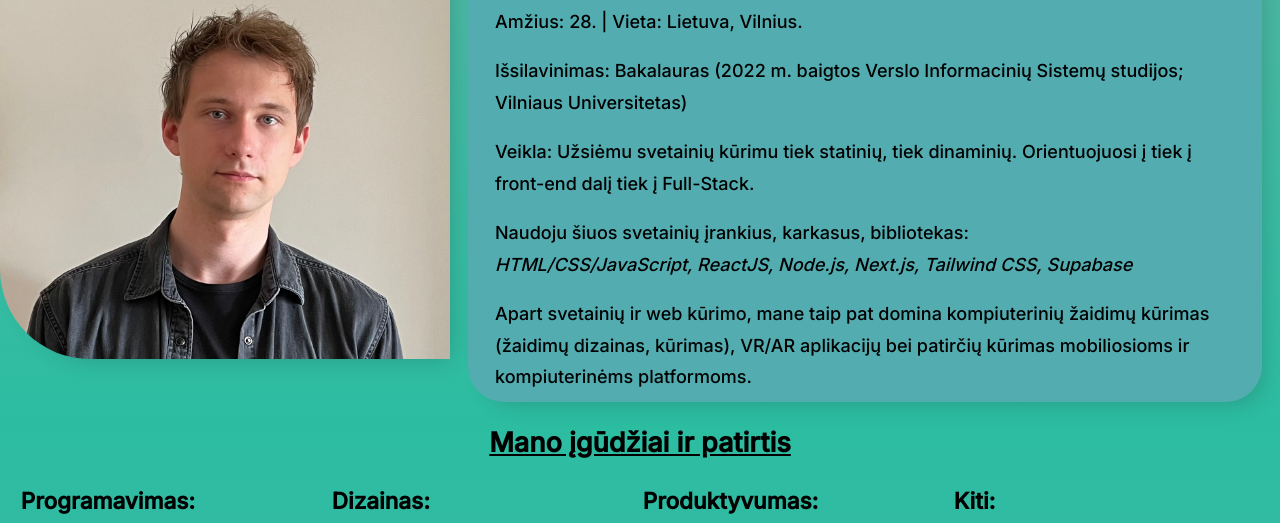
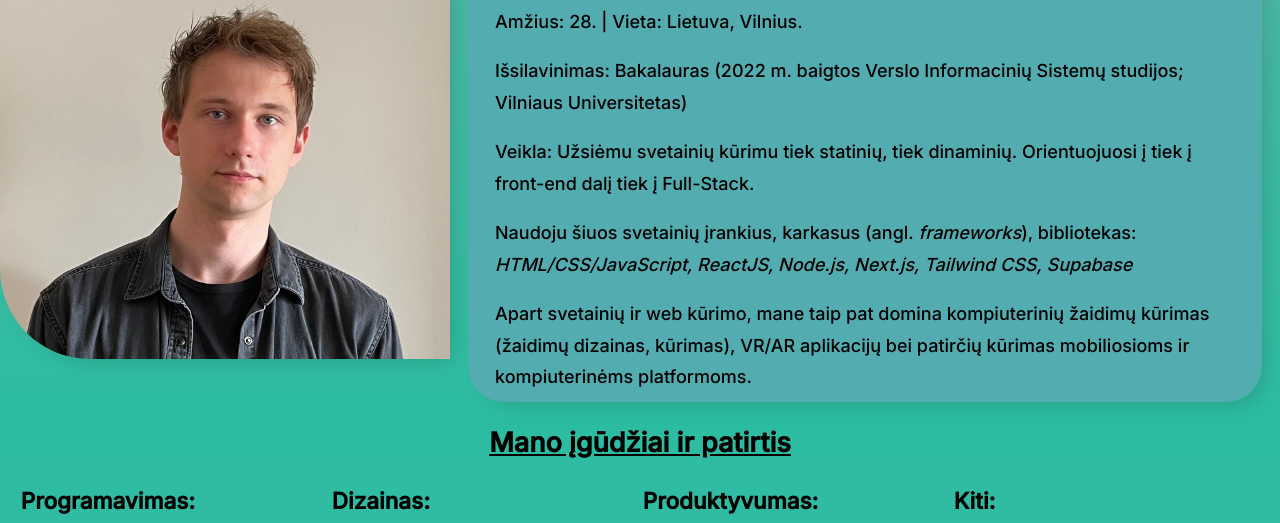
Before and after one commit to Emcrowz/Emcrowz.github.io, a plain HTML site: page index.html in a window 1280 px wide. Shown: the part 253-776 px from the top of the page. Drawn offline with Linux system fonts and the light colour scheme.

Commit message:
Another change.

```diff
--- a/index.html
+++ b/index.html
@@ -15,6 +15,7 @@
       <span>EN</span>
       <span>LT</span>
     </div>
+
     <!-- Navigation part (top of the screen) -->
     <nav id="main-nav">
       <div id="nav-links">
@@ -59,7 +60,8 @@
           Orientuojuosi į tiek į front-end dalį tiek į Full-Stack.
         </p>
         <p>
-          Naudoju šiuos svetainių įrankius, karkasus, bibliotekas:<br />
+          Naudoju šiuos svetainių įrankius, karkasus (angl.
+          <em>frameworks</em>), bibliotekas:<br />
           <em
             >HTML/CSS/JavaScript, ReactJS, Node.js, Next.js, Tailwind CSS,
             Supabase</em
@@ -271,6 +273,7 @@
             </div>
           </div>
         </div>
+
         <!-- Contacts -->
         <div id="contacts-box">
           <h3>Kontaktai</h3>
@@ -282,6 +285,7 @@
           </div>
         </div>
       </div>
+
       <!-- Copyright, to the top of page and Time -->
       <div id="copyright">
         <p>
@@ -289,7 +293,7 @@
           <em>Visos teisės yra saugomos.</em>
         </p>
         <p id="version">
-          Versija 0.8.4<br /><span id="version-type"
+          Versija 0.8.5<br /><span id="version-type"
             >Svetainė sukurta su HTML/CSS/JavaScript</span
           >
         </p>
```
